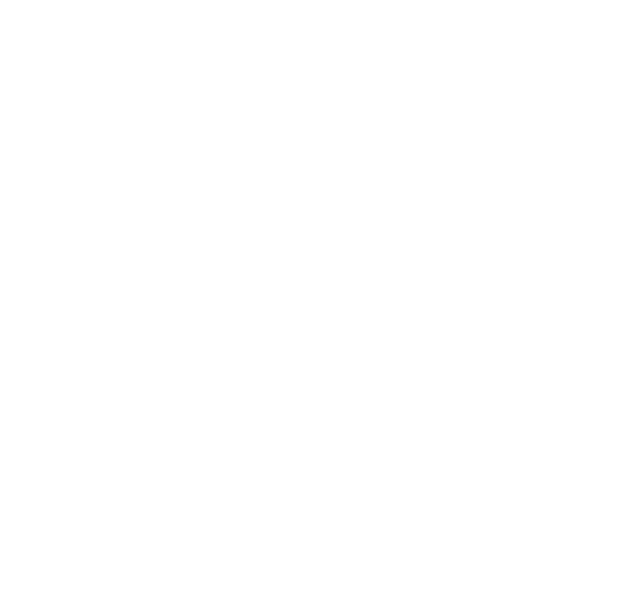
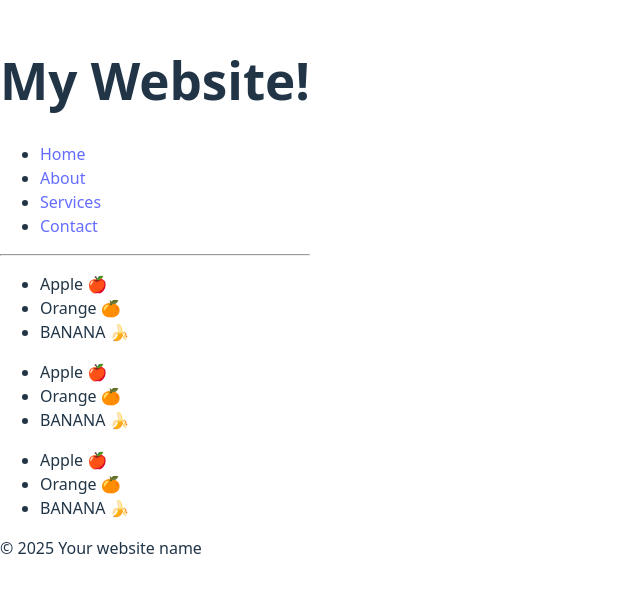
Before and after one commit to GabrielCruz45/react, a React (Vite) app in the folder my-react-app/: page / in a window 1280 px wide. Shown: the part 103-696 px from the top of the page, without its empty margins (0-640 px from the left). Built offline with nearby package versions, Linux system fonts and the light colour scheme.

Commit message:
continued with react tutorial

```diff
--- a/my-react-app/src/App.jsx
+++ b/my-react-app/src/App.jsx
@@ -1,6 +1,19 @@
+import Header from './Header.jsx';
+import Footer from './Footer.jsx';
+import Food from './Food.jsx';
 
 function App() {
-
+    return(
+        <>
+            <Header/>
+            <Food/>
+            <Food/>
+            <Food/>
+            <Footer/>
+        </>
+    );
 }
 
 export default App
+
+// te quedaste en 20:25 (lol)
--- /dev/null
+++ b/my-react-app/src/Food.jsx
@@ -0,0 +1,14 @@
+function Food(){
+    const food_one = "Orange 🍊";
+    const food_two = "Banana 🍌";
+
+    return(
+        <ul>
+            <li>Apple 🍎</li>
+            <li>{food_one}</li>
+            <li>{food_two.toUpperCase()}</li>
+        </ul>
+    );
+};
+
+export default Food;
--- /dev/null
+++ b/my-react-app/src/Footer.jsx
@@ -0,0 +1,11 @@
+// you may add JavaScript inside {}
+
+function Footer(){
+    return(
+        <footer>
+            <p>&copy; {new Date().getFullYear()} Your website name</p>
+        </footer>
+    );
+};
+
+export default Footer;
--- a/my-react-app/src/Header.jsx
+++ b/my-react-app/src/Header.jsx
@@ -1,11 +1,17 @@
-// te quedaste en 10:31
-// active recall -> components, what are they?
-
 function Header(){
     return(
         // only returns one element, but that element can have children elements
         <header>
             <h1>My Website!</h1>
+            <nav>
+                <ul>
+                    <li><a href="#">Home</a></li>
+                    <li><a href="#">About</a></li>
+                    <li><a href="#">Services</a></li>
+                    <li><a href="#">Contact</a></li>
+                </ul>
+            </nav>
+            <hr></hr>
         </header>
     );
 };
```
